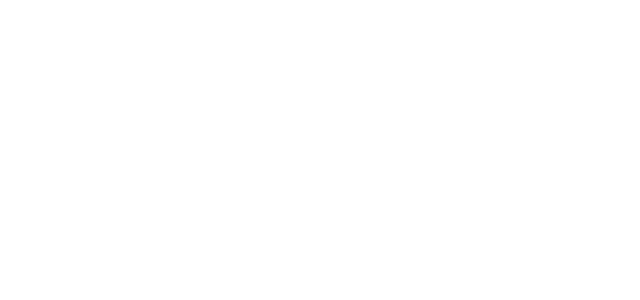
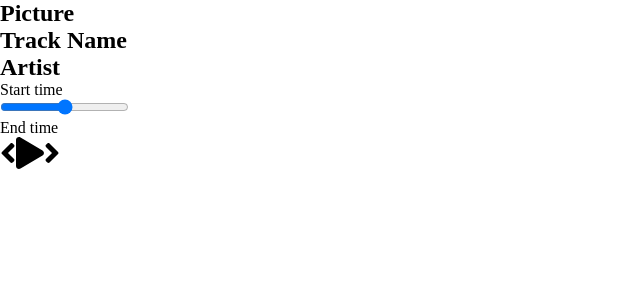
Before and after one commit to double-vee/react-music-player, a React (Create React App) app: page / in a window 1280 px wide. Shown: the top 300 px of the page, without its empty margins (0-640 px from the left). Built offline with nearby package versions, Linux system fonts and the light colour scheme.

Commit message:
Track and Player components created and added to App.js

```diff
--- a/src/App.js
+++ b/src/App.js
@@ -1,7 +1,14 @@
 import "./styles/app.scss";
+import Player from "./components/Player";
+import Track from "./components/Track";
 
 function App() {
-  return <div className="App"></div>;
+  return (
+    <div className="App">
+      <Track />
+      <Player />
+    </div>
+  );
 }
 
 export default App;
--- /dev/null
+++ b/src/components/Player.js
@@ -0,0 +1,29 @@
+import { FontAwesomeIcon } from "@fortawesome/react-fontawesome";
+import {
+  faAngleLeft,
+  faAngleRight,
+  faPlay,
+} from "@fortawesome/free-solid-svg-icons";
+
+const Player = () => {
+  return (
+    <div className="player">
+      <div className="time-control">
+        <p>Start time</p>
+        <input type="range" />
+        <p>End time</p>
+      </div>
+      <div className="play-control">
+        <FontAwesomeIcon className="skip-back" icon={faAngleLeft} size="2x" />
+        <FontAwesomeIcon className="play" icon={faPlay} size="2x" />
+        <FontAwesomeIcon
+          className="skip-forward"
+          icon={faAngleRight}
+          size="2x"
+        />
+      </div>
+    </div>
+  );
+};
+
+export default Player;
--- /dev/null
+++ b/src/components/Track.js
@@ -0,0 +1,11 @@
+const Track = () => {
+  return (
+    <div className="track-container">
+      <h2>Picture</h2>
+      <h2>Track Name</h2>
+      <h2>Artist</h2>
+    </div>
+  );
+};
+
+export default Track;
```
